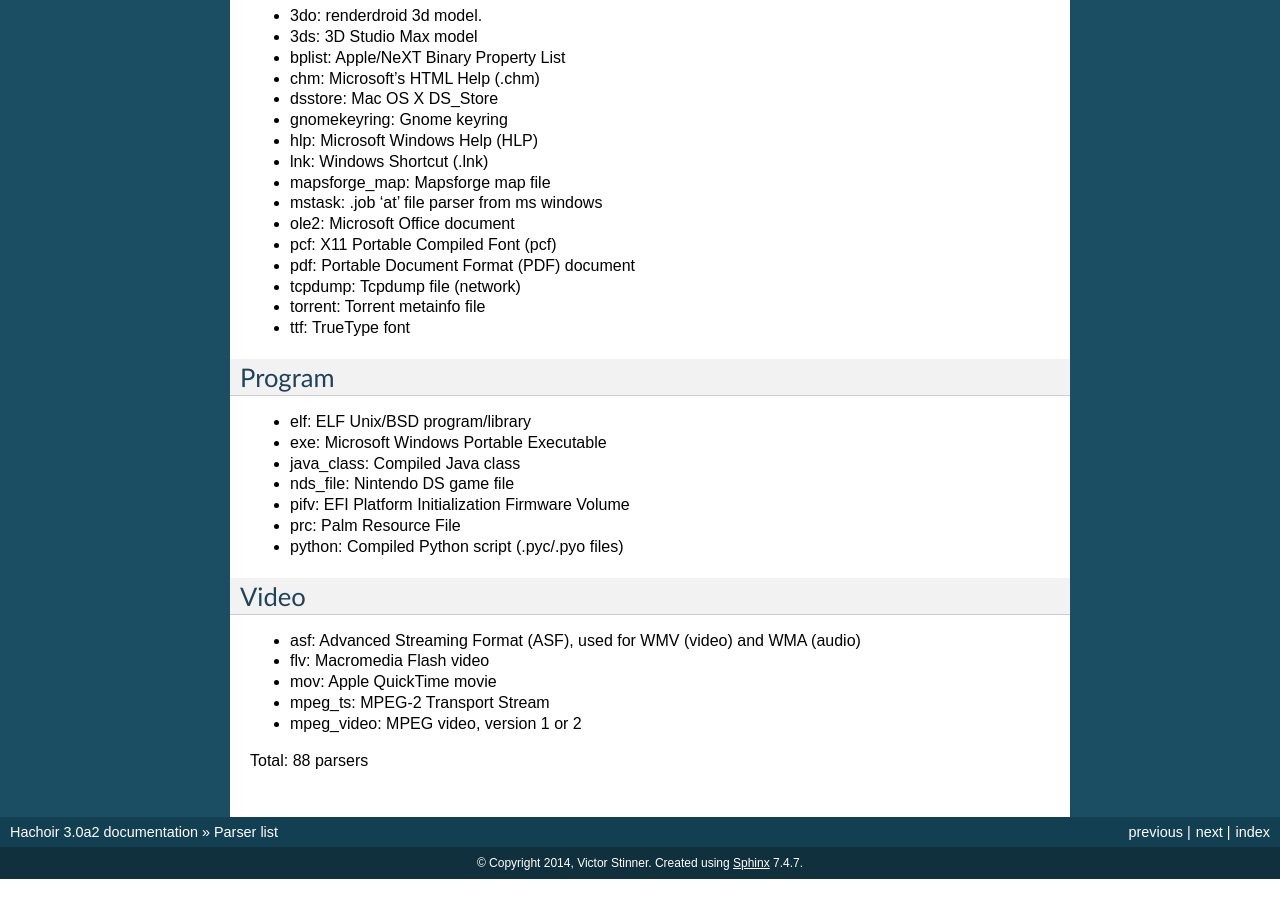
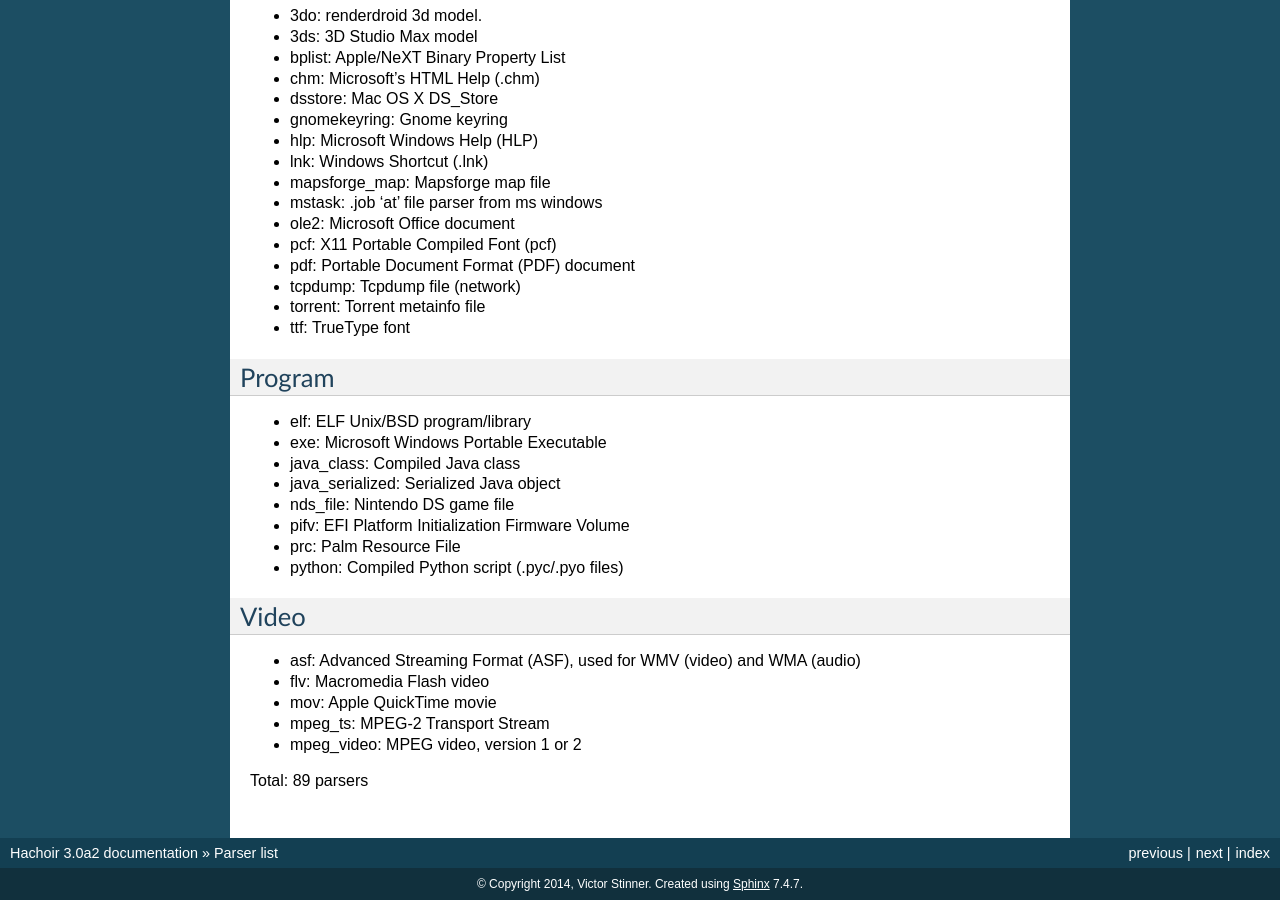
Before and after one commit to vstinner/hachoir, a Sphinx documentation site: the page built from doc/parser_list.rst, in a window 1280 px wide and 900 px high, scrolled down 1787 px. Built offline with Sphinx 7.4.7, drawn with Linux system fonts in a browser that asks for light colours; before the commit the page ends 2666 px from its top, so only the background shows below that.

Commit message:
java_serialized: pep8, add to parser_list

```diff
--- a/doc/parser_list.rst
+++ b/doc/parser_list.rst
@@ -109,6 +109,7 @@ Program
 * elf: ELF Unix/BSD program/library
 * exe: Microsoft Windows Portable Executable
 * java_class: Compiled Java class
+* java_serialized: Serialized Java object
 * nds_file: Nintendo DS game file
 * pifv: EFI Platform Initialization Firmware Volume
 * prc: Palm Resource File
@@ -123,4 +124,4 @@ Video
 * mpeg_ts: MPEG-2 Transport Stream
 * mpeg_video: MPEG video, version 1 or 2
 
-Total: 88 parsers
+Total: 89 parsers
```
Also changed, not shown: 1 other file.
